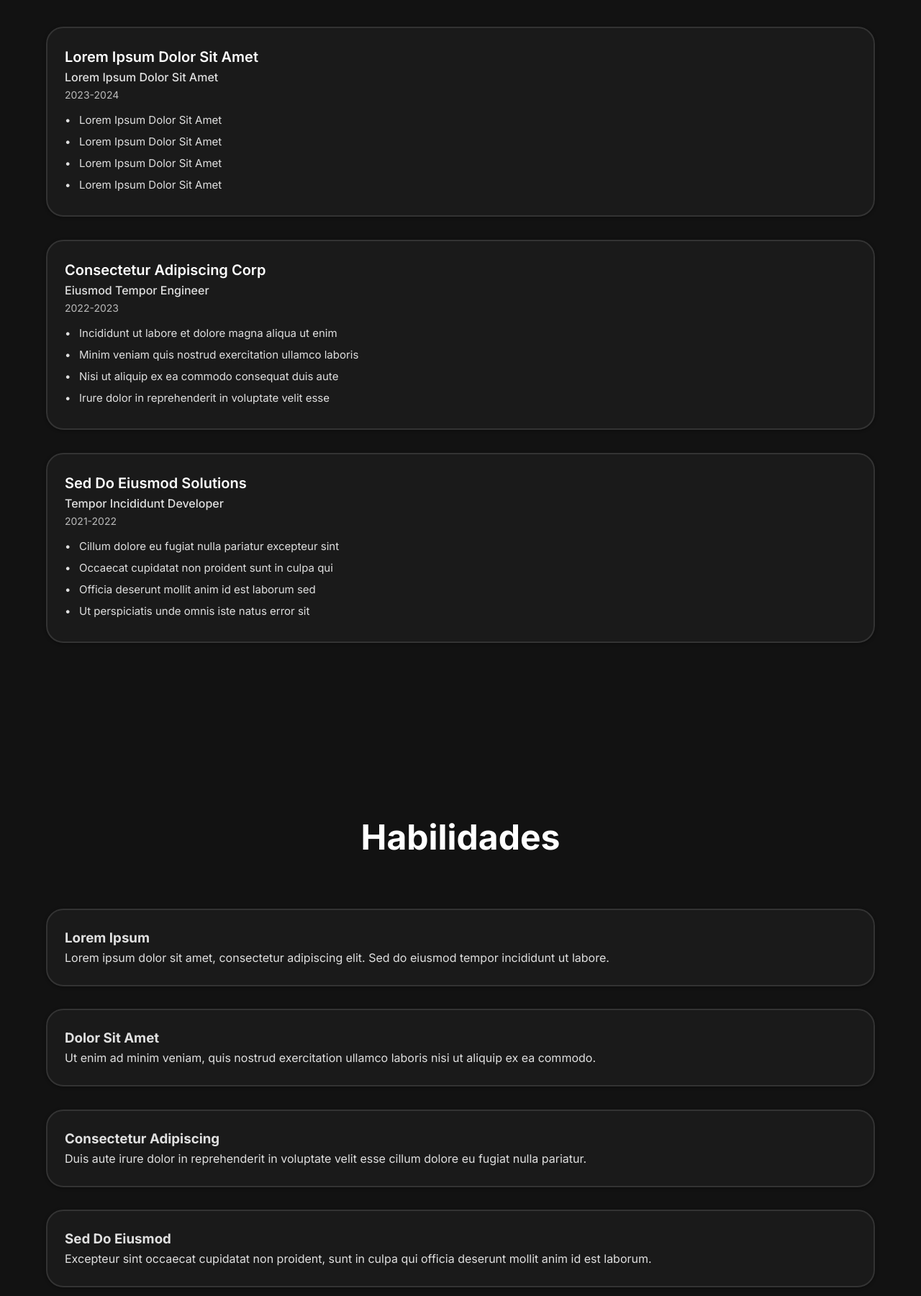
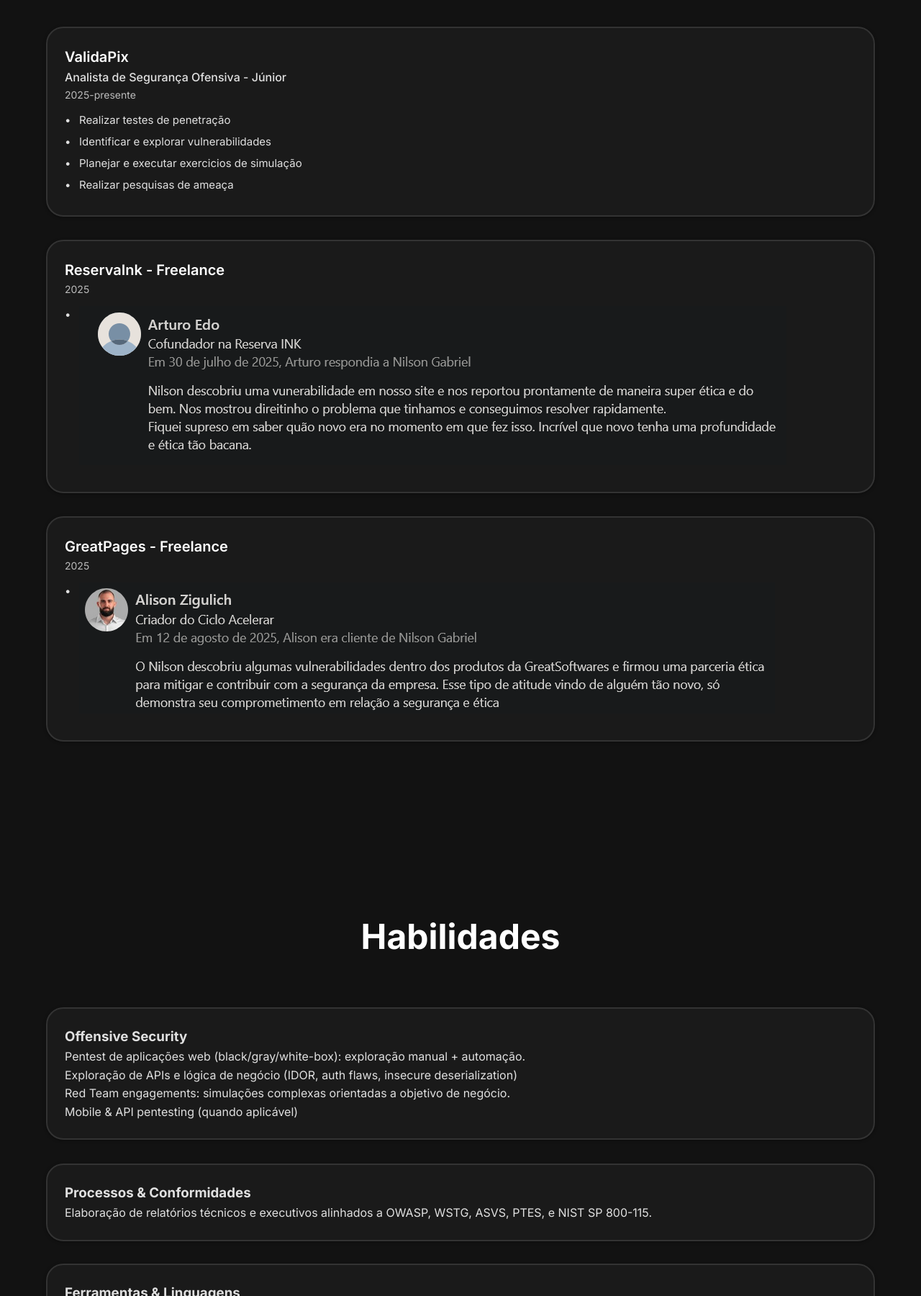
Before and after one commit to KushssK/Portif-lio-Snillx, a website: page public/index.html in a window 1280 px wide. Shown: the part 1000-2800 px from the top of the page at 72% size. Drawn offline with Linux system fonts and the light colour scheme.

Commit message:
UPD FINAL

```diff
--- a/public/index.html
+++ b/public/index.html
@@ -31,7 +31,7 @@
                 <div class="hero-content">
                     <h1 class="hero-title" id="hero-name"></h1>
                     <p class="hero-subtitle">Especialista em Websec</p>
-                    <p class="hero-description">Websec for life</p>
+                    <p class="hero-description">OffSec que você precisa</p>
                 </div>
             </div>
         </section>
@@ -42,42 +42,40 @@
                 <div class="experience-timeline">
                     <div class="timeline-item">
                         <div class="timeline-content">
-                            <h3 class="timeline-title">Lorem Ipsum Dolor Sit Amet</h3>
-                            <p class="timeline-position">Lorem Ipsum Dolor Sit Amet</p>
-                            <p class="timeline-period">2023-2024</p>
+                            <h3 class="timeline-title">ValidaPix</h3>
+                            <p class="timeline-position">Analista de Segurança Ofensiva - Júnior</p>
+                            <p class="timeline-period">2025-presente</p>
                             <ul class="timeline-description">
-                                <li>Lorem Ipsum Dolor Sit Amet</li>
-                                <li>Lorem Ipsum Dolor Sit Amet</li>
-                                <li>Lorem Ipsum Dolor Sit Amet</li>
-                                <li>Lorem Ipsum Dolor Sit Amet</li>
+                                <li>Realizar testes de penetração</li>
+                                <li>Identificar e explorar vulnerabilidades</li>
+                                <li>Planejar e executar exercicios de simulação</li>
+                                <li>Realizar pesquisas de ameaça</li>
                             </ul>
                         </div>
                     </div>
 
                     <div class="timeline-item">
                         <div class="timeline-content">
-                            <h3 class="timeline-title">Consectetur Adipiscing Corp</h3>
-                            <p class="timeline-position">Eiusmod Tempor Engineer</p>
-                            <p class="timeline-period">2022-2023</p>
+                            <h3 class="timeline-title">ReservaInk - Freelance</h3>
+                            <p class="timeline-position"></p>
+                            <p class="timeline-period">2025</p>
                             <ul class="timeline-description">
-                                <li>Incididunt ut labore et dolore magna aliqua ut enim</li>
-                                <li>Minim veniam quis nostrud exercitation ullamco laboris</li>
-                                <li>Nisi ut aliquip ex ea commodo consequat duis aute</li>
-                                <li>Irure dolor in reprehenderit in voluptate velit esse</li>
+                                <li>
+                                    <img src="imgs/Arturo Edo.png" alt="">
+                                </li>
                             </ul>
                         </div>
                     </div>
 
                     <div class="timeline-item">
                         <div class="timeline-content">
-                            <h3 class="timeline-title">Sed Do Eiusmod Solutions</h3>
-                            <p class="timeline-position">Tempor Incididunt Developer</p>
-                            <p class="timeline-period">2021-2022</p>
+                            <h3 class="timeline-title">GreatPages - Freelance</h3>
+                            <p class="timeline-position"></p>
+                            <p class="timeline-period">2025</p>
                             <ul class="timeline-description">
-                                <li>Cillum dolore eu fugiat nulla pariatur excepteur sint</li>
-                                <li>Occaecat cupidatat non proident sunt in culpa qui</li>
-                                <li>Officia deserunt mollit anim id est laborum sed</li>
-                                <li>Ut perspiciatis unde omnis iste natus error sit</li>
+                                <li>
+                                    <img src="imgs/Alison Zigulich.png" alt="">
+                                </li>
                             </ul>
                         </div>
                     </div>
@@ -90,20 +88,51 @@
                 <h2 class="section-title">Habilidades</h2>
                 <div class="skills-grid">
                     <div class="skill-card">
-                        <h3>Lorem Ipsum</h3>
-                        <p>Lorem ipsum dolor sit amet, consectetur adipiscing elit. Sed do eiusmod tempor incididunt ut labore.</p>
+                        <h3>Offensive Security</h3>
+                        <p>Pentest de aplicações web
+                            (black/gray/white-box):
+                            exploração manual + automação.
+                        </p>
+                        <p>
+                            Exploração de APIs e lógica
+                            de negócio (IDOR, auth flaws, insecure deserialization)
+                        </p>
+                        <p>
+                            Red Team engagements:
+                            simulações complexas orientadas a objetivo de negócio.
+                        </p>
+                        <p>
+                            Mobile & API pentesting (quando aplicável)
+                        </p>
                     </div>
                     <div class="skill-card">
-                        <h3>Dolor Sit Amet</h3>
-                        <p>Ut enim ad minim veniam, quis nostrud exercitation ullamco laboris nisi ut aliquip ex ea commodo.</p>
+                        <h3>Processos & Conformidades</h3>
+                        <p>
+                            Elaboração de relatórios técnicos
+                            e executivos alinhados a OWASP,
+                            WSTG, ASVS, PTES, e NIST SP 800-115.
+                        </p>
                     </div>
                     <div class="skill-card">
-                        <h3>Consectetur Adipiscing</h3>
-                        <p>Duis aute irure dolor in reprehenderit in voluptate velit esse cillum dolore eu fugiat nulla pariatur.</p>
+                        <h3>Ferramentas & Linguagens</h3>
+                        <p>
+                            Ferramentas: Burp Suite, Nmap, Ffuf, Sqlmap, Metasploit, Bucketloot, Docker/K8s tools.
+                        </p>
+                        <p>
+                            Scripting / Automation: Python, Bash.
+                        </p>
+                        <p>
+                            Familiaridade com AWS/Azure/GCP console e CLI para auditoria.
+                        </p>
                     </div>
                     <div class="skill-card">
-                        <h3>Sed Do Eiusmod</h3>
-                        <p>Excepteur sint occaecat cupidatat non proident, sunt in culpa qui officia deserunt mollit anim id est laborum.</p>
+                        <h3>DevSecOps</h3>
+                        <p>
+                            Secure code review (manual + SAST integration).
+                        </p>
+                        <p>
+                            Automação de testes de segurança e integração em pipelines.
+                        </p>
                     </div>
                 </div>
             </div>
@@ -114,19 +143,20 @@
                 <h2 class="section-title">Hall da Fama</h2>
                 <div class="achievements-grid">
                     <div class="achievement-card">
-                        <h3>Lorem Ipsum Achievement</h3>
-                        <p>Lorem ipsum dolor sit amet, consectetur adipiscing elit. Sed do eiusmod tempor incididunt ut labore et dolore magna aliqua.</p>
-                        <span class="achievement-date">2024</span>
+                        <h3>Nokia</h3>
+                        <a href="https://www.nokia.com/notices/responsible-disclosure/"
+                           class="hall-of-fame">
+                           Responsible Disclosure
+                        </a>
+                        <span class="achievement-date">2025</span>
                     </div>
                     <div class="achievement-card">
-                        <h3>Dolor Sit Amet Recognition</h3>
-                        <p>Ut enim ad minim veniam, quis nostrud exercitation ullamco laboris nisi ut aliquip ex ea commodo consequat.</p>
-                        <span class="achievement-date">2023</span>
-                    </div>
-                    <div class="achievement-card">
-                        <h3>Consectetur Excellence Award</h3>
-                        <p>Duis aute irure dolor in reprehenderit in voluptate velit esse cillum dolore eu fugiat nulla pariatur.</p>
-                        <span class="achievement-date">2022</span>
+                        <h3>SAP</h3>
+                        <a href="https://support.sap.com/en/my-support/knowledge-base/security-notes-news/credits-for-security-researchers.html?anchorId=M3"
+                        class="hall-of-fame">
+                        Credits for Security Researchers
+                     </a>
+                        <span class="achievement-date">2025</span>
                     </div>
                 </div>
             </div>
@@ -150,7 +180,6 @@
                         <img class="rec-image" src="imgs/Pastu.jpeg.jpeg" alt="Imagem Reserva INK">
                         <div class="cert-text">
                             <h3>Reserva INK</h3>
-                            <p>Ut enim ad minim veniam, quis nostrud exercitation ullamco laboris nisi ut aliquip ex ea commodo consequat.</p>
                         </div>
                     </div>
 
@@ -158,7 +187,6 @@
                         <img class="rec-image" src="imgs/Pastu.jpeg.jpeg" alt="Imagem Pastu">
                         <div class="cert-text">
                             <h3>Pastu</h3>
-                            <p>Duis aute irure dolor in reprehenderit in voluptate velit esse cillum dolore eu fugiat nulla pariatur.</p>
                         </div>
                     </div>
 
@@ -171,16 +199,13 @@
                 <h2 class="section-title">Contato</h2>
                 <div class="contact-content">
                     <p class="contact-description">
-                        Lorem ipsum dolor sit amet, consectetur adipiscing elit. Sed do eiusmod tempor incididunt ut labore et dolore magna aliqua.
+                        Uma consultoria espera por você.
+                        Entre em contato!
                     </p>
                     <div class="contact-info">
-                        <a href="mailto:lorem@example.com" class="contact-link">
+                        <a href="Mailto:Snillxsec@proton.me" class="contact-link">
                             <i class="fas fa-envelope"></i>
-                            <span>Lorem Ipsum Dolor Set Amet</span>
-                        </a>
-                        <a href="tel:+1234567890" class="contact-link">
-                            <i class="fas fa-phone"></i>
-                            <span>Lorem Ipsum Dolor Set Amet</span>
+                            <span>Email</span>
                         </a>
                         <a href="https://github.com/Snillx" class="contact-link">
                             <i class="fab fa-github"></i>
@@ -192,7 +217,7 @@
                         </a>
                     </div>
                     <p class="contact-footer">
-                        Ut enim ad minim veniam, quis nostrud exercitation ullamco laboris nisi ut aliquip ex ea commodo consequat.
+                        Muito prazer, pioneiro.
                     </p>
                 </div>
             </div>
--- a/public/script.js
+++ b/public/script.js
@@ -38,7 +38,7 @@
         function removing() {
             if (j > 0) {
                 element.textContent = text.substring(0, j - 1);
-                j--;
+                j--
                 setTimeout(removing, typingSpeed / 2);
             } else {
                 loopTyping(element, namesArray, (index + 1) % namesArray.length, typingSpeed, pauseTime);
--- a/public/styles.css
+++ b/public/styles.css
@@ -134,10 +134,12 @@
 
 .experience-section,
 .skills-section,
-.hall-of-fame-section,
 .certifications-section,
 .contact-section {
     padding: 100px 0;
+}
+.hall-of-fame-section {
+    padding: 60px 0;
 }
 .timeline-item,
 .cert-card,
```
Also changed, not shown: public/imgs/Alison Zigulich.png (added), public/imgs/Arturo Edo.png (added).
